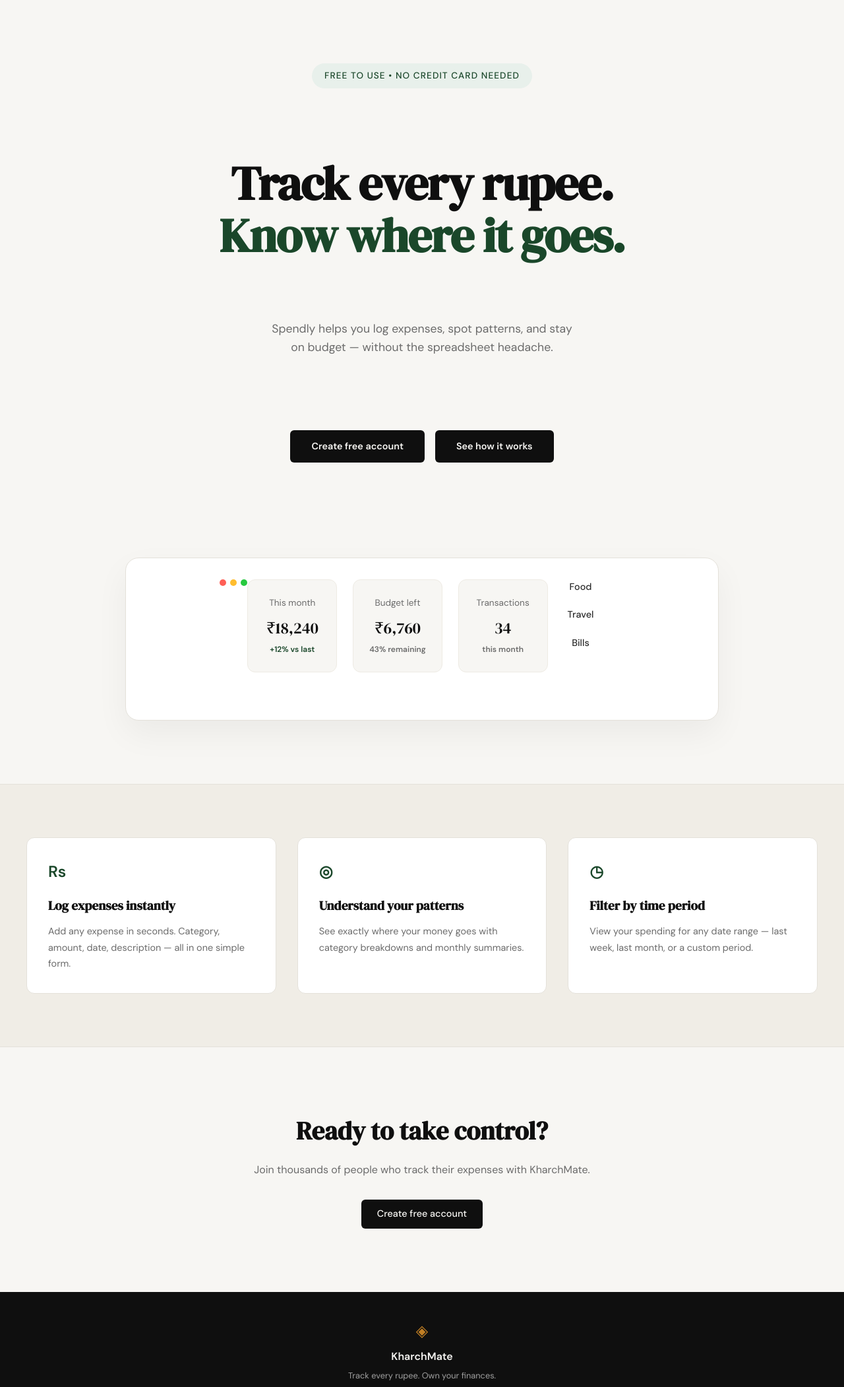
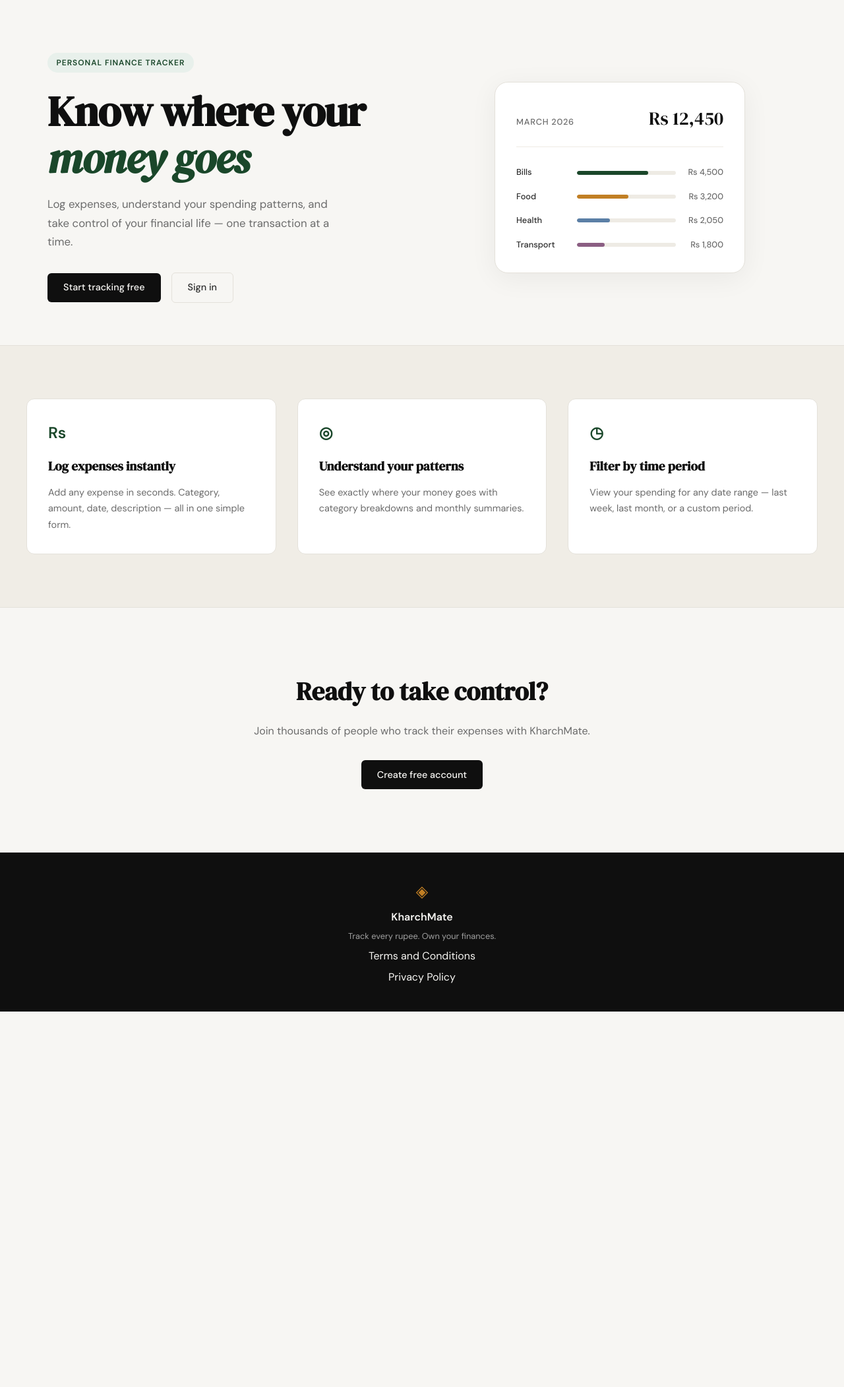
Before and after one commit to sahal12-tech/KharchMate, a Flask app: page / in a window 1280 px wide. Shown: the part 61-2163 px from the top of the page at 66% size. After the commit the page ends 1594 px from the top, so only its background shows below. Run offline with Flask 3, Linux system fonts and the light colour scheme.

Commit message:
upgrade hero section

```diff
--- a/templates/landing.html
+++ b/templates/landing.html
@@ -1,68 +1,60 @@
 {% extends "base.html" %}
-
-{% block head %}
-    {{ super() }}
-    <link rel="stylesheet" href="{{ url_for('static', filename='css/landing.css') }}">
-{% endblock %}
 
 {% block title %}KharchMate — Track Every Rupee{% endblock %}
 
 {% block content %}
 
 <section class="hero">
-    <div class="hero-badge">Free to use • No credit card needed</div>
+    <div class="hero-inner">
+        <div class="hero-badge">Personal Finance Tracker</div>
         <h1 class="hero-title">
-        Track every rupee.<br>
-        <span class="highlight">Know where it goes.</span>
+            Know where your<br>
+            <em>money goes</em>
         </h1>
         <p class="hero-subtitle">
-        Spendly helps you log expenses, spot patterns, and stay<br>
-        on budget — without the spreadsheet headache.
+            Log expenses, understand your spending patterns,
+            and take control of your financial life —
+            one transaction at a time.
         </p>
         <div class="hero-actions">
-        <a href="{{ url_for('register') }}" class="btn-primary">Create free account</a>
-        <a href="#" class="btn-ghost">See how it works</a>
+            <a href="{{ url_for('register') }}" class="btn-primary">Start tracking free</a>
+            <a href="{{ url_for('login') }}" class="btn-ghost">Sign in</a>
+        </div>
     </div>
     <div class="hero-visual">
-        <div class="mock-window-controls">
-            <div class="control-dot dot-red"></div>
-            <div class="control-dot dot-yellow"></div>
-            <div class="control-dot dot-green"></div>
+        <div class="mock-card">
+            <div class="mock-card-header">
+                <span class="mock-label">March 2026</span>
+                <span class="mock-total">Rs 12,450</span>
             </div>
-        <div class="mock-stats-grid">
-            <div class="stat-card">
-                <span class="stat-label">This month</span>
-                <span class="stat-value">₹18,240</span>
-                <span class="stat-trend trend-up">+12% vs last</span>
+            <div class="mock-bars">
+                <div class="mock-bar-row">
+                    <span class="mock-cat">Bills</span>
+                    <div class="mock-bar-track">
+                        <div class="mock-bar" style="width: 72%"></div>
                     </div>
-            <div class="stat-card">
-                <span class="stat-label">Budget left</span>
-                <span class="stat-value">₹6,760</span>
-                <span class="stat-trend trend-neutral">43% remaining</span>
+                    <span class="mock-amt">Rs 4,500</span>
                 </div>
-            <div class="stat-card">
-                <span class="stat-label">Transactions</span>
-                <span class="stat-value">34</span>
-                <span class="stat-trend trend-neutral">this month</span>
+                <div class="mock-bar-row">
+                    <span class="mock-cat">Food</span>
+                    <div class="mock-bar-track">
+                        <div class="mock-bar mock-bar-2" style="width: 52%"></div>
                     </div>
+                    <span class="mock-amt">Rs 3,200</span>
                 </div>
-        <div class="mock-categories">
-            <div class="cat-row">
-                <span class="cat-name">Food</span>
-                <div class="cat-bar-track">
-                    <div class="cat-bar bar-food"></div>
+                <div class="mock-bar-row">
+                    <span class="mock-cat">Health</span>
+                    <div class="mock-bar-track">
+                        <div class="mock-bar mock-bar-3" style="width: 33%"></div>
                     </div>
+                    <span class="mock-amt">Rs 2,050</span>
                 </div>
-            <div class="cat-row">
-                <span class="cat-name">Travel</span>
-                <div class="cat-bar-track">
-                    <div class="cat-bar bar-travel"></div>
+                <div class="mock-bar-row">
+                    <span class="mock-cat">Transport</span>
+                    <div class="mock-bar-track">
+                        <div class="mock-bar mock-bar-4" style="width: 28%"></div>
                     </div>
-            </div>
-            <div class="cat-row">
-                <span class="cat-name">Bills</span>
-                <div class="cat-bar-track">
-                    <div class="cat-bar bar-bills"></div>
+                    <span class="mock-amt">Rs 1,800</span>
                 </div>
             </div>
         </div>
@@ -72,7 +64,7 @@
 <section class="features">
     <div class="features-inner">
         <div class="feature-card">
-            <div class="feature-icon">Rs</div>
+            <div class="feature-icon">Rs </div>
             <h3 class="feature-title">Log expenses instantly</h3>
             <p class="feature-body">Add any expense in seconds. Category, amount, date, description — all in one simple form.</p>
         </div>
```
Also changed, not shown: ui_ux/Screenshot 2026-03-25 at 12.36.20 AM.png (added). Lines whose indentation alone changed are shown as unchanged.
